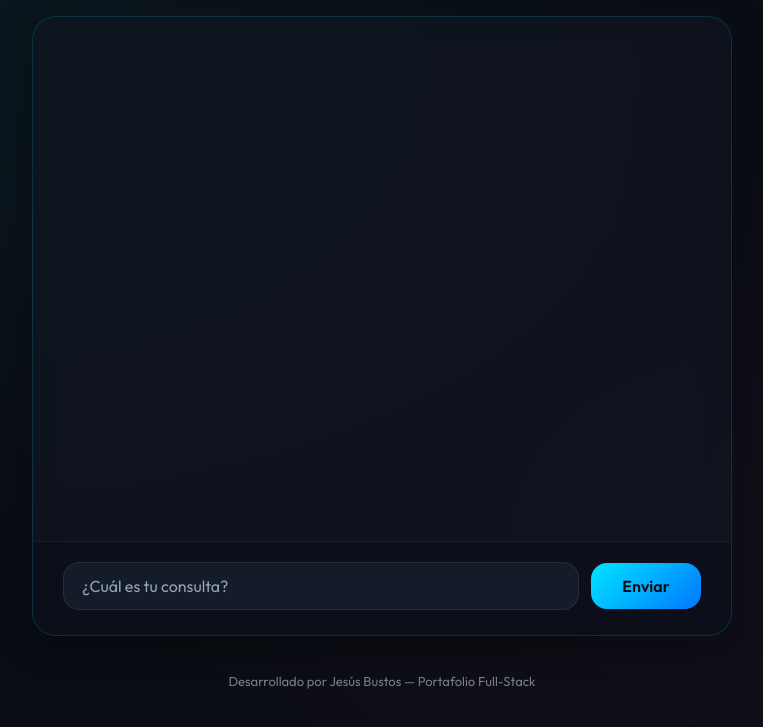
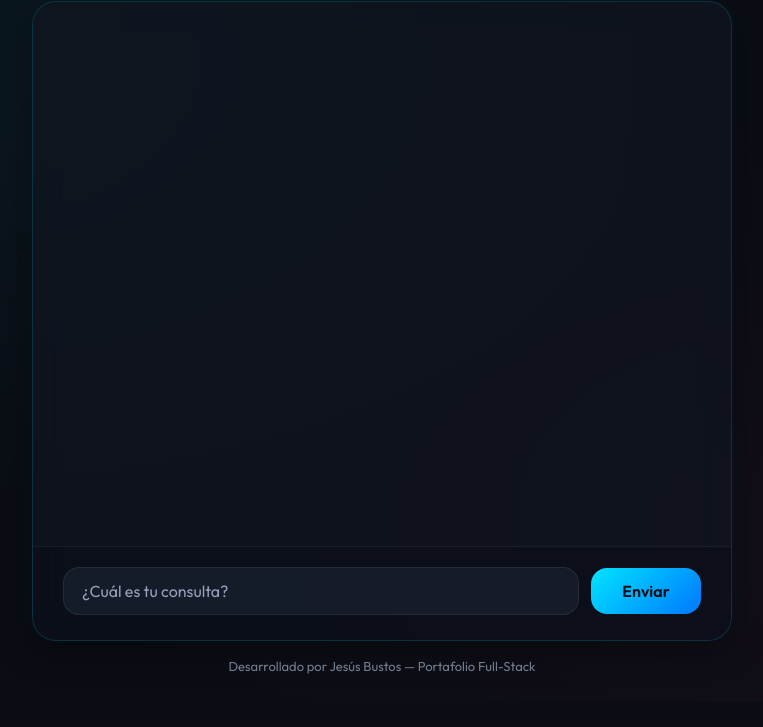
Before and after one commit to JesusBustos12/IA-Chat-para-una-tienda., a website: page public/index.html in a window 1280 px wide. Shown: the part 98-825 px from the top of the page, without its empty margins (258-1021 px from the left). After the commit the page ends 800 px from the top, so only its background shows below. Drawn offline with Linux system fonts and the light colour scheme.

Commit message:
design: optimizar layout para bloquear el viewport a 100vh y evitar scroll en la pagina

```diff
--- a/public/Assets/CSS/styles.css
+++ b/public/Assets/CSS/styles.css
@@ -42,13 +42,14 @@ body {
     font-family: 'Outfit', -apple-system, BlinkMacSystemFont, sans-serif;
     font-size: 1.6rem;
     line-height: 1.6;
-    overflow-x: hidden;
+    overflow: hidden; /* Prevenir scroll de la página completa */
     background-color: var(--color-bg-primary);
     background-image:
         radial-gradient(at 10% 20%, rgba(0, 229, 255, 0.05) 0px, transparent 50%),
         radial-gradient(at 90% 80%, rgba(255, 46, 147, 0.04) 0px, transparent 50%);
     color: var(--color-text-primary);
-    min-height: 100vh;
+    height: 100vh;
+    height: 100dvh; /* Altura dinámica para navegadores móviles */
 }
 
 img {
@@ -70,14 +71,15 @@ img {
 }
 
 .layout {
-    width: 100%;
-    min-height: 100vh;
+    width: 100vw;
+    height: 100vh;
+    height: 100dvh;
     display: flex;
     flex-direction: column;
     align-items: center;
-    justify-content: center;
-    padding: 2.5rem;
-    gap: 2.5rem;
+    justify-content: space-between;
+    padding: 2rem;
+    overflow: hidden;
 }
 
 .layout__header {
@@ -86,6 +88,8 @@ img {
     align-items: center;
     justify-content: center;
     gap: 1.5rem;
+    padding-bottom: 0.5rem;
+    flex-shrink: 0; /* Prevenir que el header se achique */
     animation: messageSlideIn 0.5s var(--transition-medium) forwards;
 }
 
@@ -109,7 +113,9 @@ img {
 .layout__chat {
     width: 100%;
     max-width: 70rem;
-    height: 62rem;
+    flex: 1; /* Expandirse para llenar el espacio vertical restante */
+    min-height: 0; /* Permitir que el contenedor se achique en pantallas pequeñas */
+    margin: 1rem 0;
     background: var(--color-bg-secondary);
     backdrop-filter: blur(16px);
     -webkit-backdrop-filter: blur(16px);
@@ -306,11 +312,12 @@ img {
 }
 
 .layout__footer {
-    padding: 1rem;
+    padding: 0.5rem;
     text-align: center;
     font-size: 1.3rem;
     color: var(--color-text-secondary);
     opacity: 0.75;
+    flex-shrink: 0; /* Prevenir que el footer se achique */
 }
 
 /* Responsive design adjustments */
@@ -332,8 +339,6 @@ img {
 
     .layout__chat {
         width: 100%;
-        height: 75vh;
-        max-height: 650px;
         border-radius: 2rem;
     }
 
@@ -376,10 +381,6 @@ img {
         height: 40px;
     }
 
-    .layout__chat {
-        height: 78vh;
-    }
-
     .chat__messages {
         padding: 1.5rem;
     }
```
